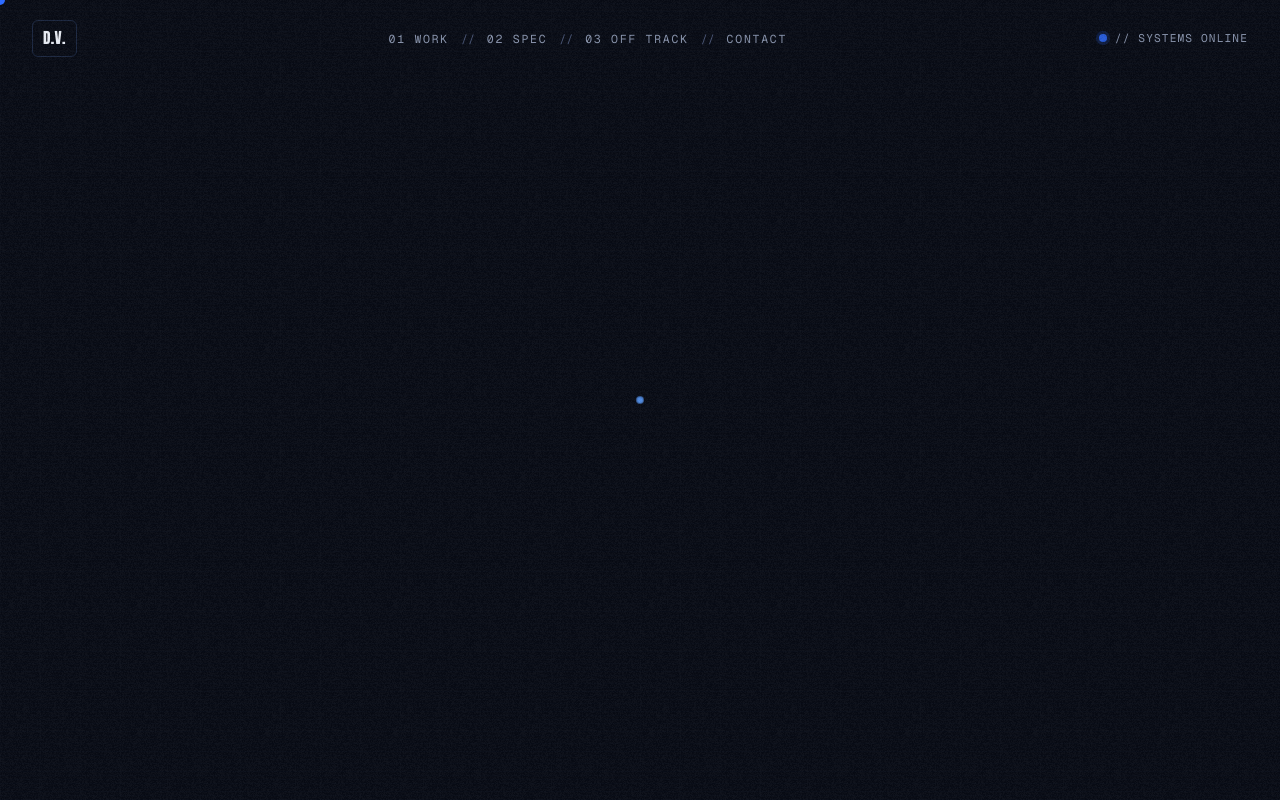
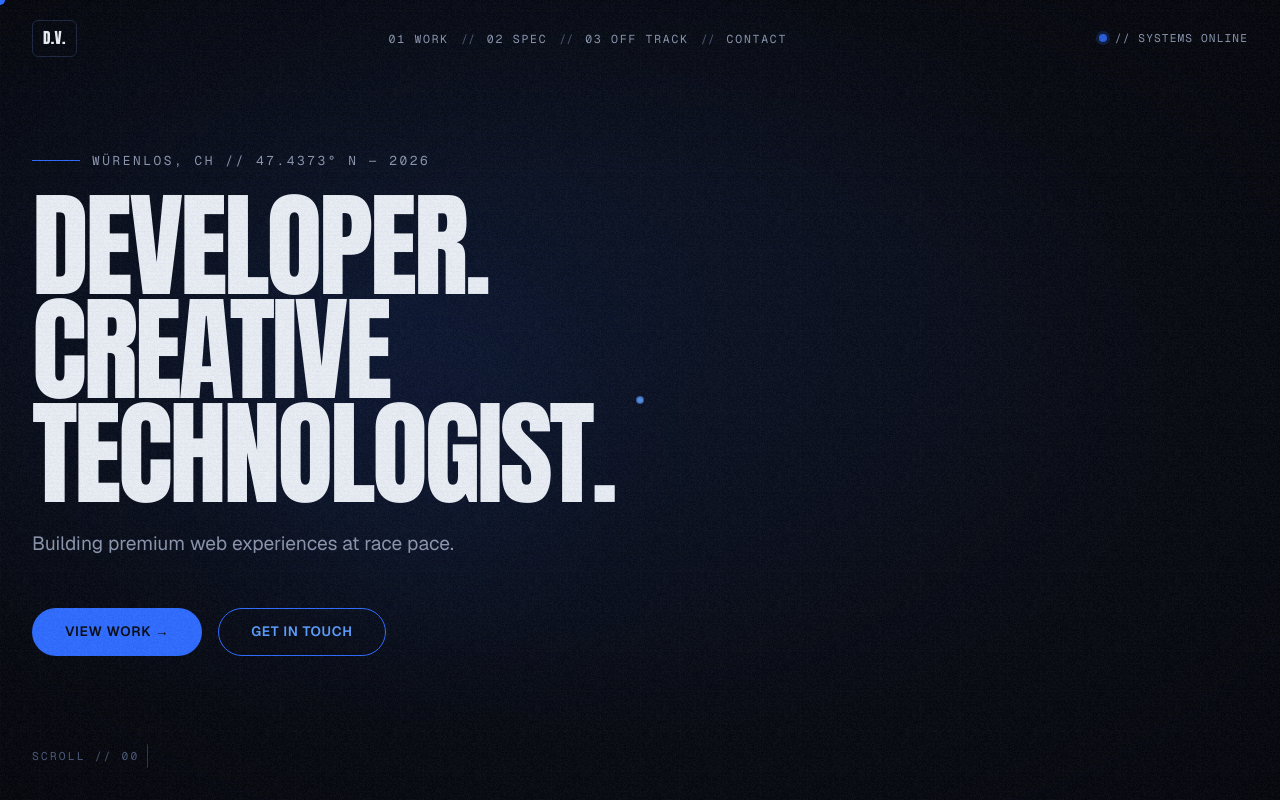
Before and after one commit to devin-voegele/portfolio, a Next.js app: page / in a window 1280 px wide. Built offline with nearby package versions, Linux system fonts and the light colour scheme.

Commit message:
feat: hero (static)

```diff
--- a/app/page.tsx
+++ b/app/page.tsx
@@ -1,10 +1,13 @@
 import { Nav } from '@/components/sections/Nav'
+import { Hero } from '@/components/sections/Hero'
 
 export default function Home() {
   return (
     <>
       <Nav />
-      <main className="bg-[var(--bg-primary)]" />
+      <main className="bg-[var(--bg-primary)]">
+        <Hero />
+      </main>
     </>
   )
 }
--- /dev/null
+++ b/components/sections/Hero.tsx
@@ -0,0 +1,167 @@
+'use client'
+
+import SplitReveal from '@/components/primitives/SplitReveal'
+import TelemetryLabel from '@/components/primitives/TelemetryLabel'
+import MagneticButton from '@/components/primitives/MagneticButton'
+
+export function Hero() {
+  return (
+    <section
+      id="top"
+      style={{
+        position: 'relative',
+        minHeight: '100vh',
+        display: 'flex',
+        flexDirection: 'column',
+        justifyContent: 'center',
+        padding: '0 32px',
+        overflow: 'hidden',
+      }}
+    >
+      {/* Background: empty WebGL container (Task 16) */}
+      <div
+        id="hero-webgl"
+        style={{ position: 'absolute', inset: 0, zIndex: 0, pointerEvents: 'none' }}
+      />
+
+      {/* Static fallback background / mobile / reduced-motion */}
+      <div
+        aria-hidden="true"
+        style={{
+          position: 'absolute',
+          inset: 0,
+          zIndex: 0,
+          pointerEvents: 'none',
+          background:
+            'radial-gradient(ellipse at 30% 40%, rgba(46,107,255,0.10), transparent 60%)',
+        }}
+      />
+      <div
+        className="glow-orb"
+        aria-hidden="true"
+        style={{
+          position: 'absolute',
+          top: '20%',
+          left: '10%',
+          width: '600px',
+          height: '600px',
+          zIndex: 0,
+          pointerEvents: 'none',
+          opacity: 0.5,
+        }}
+      />
+
+      {/* Vignette overlay */}
+      <div
+        aria-hidden="true"
+        style={{
+          position: 'absolute',
+          inset: 0,
+          zIndex: 1,
+          pointerEvents: 'none',
+          background:
+            'radial-gradient(ellipse at center, transparent 40%, rgba(0,0,0,0.45) 100%)',
+        }}
+      />
+
+      {/* Content */}
+      <div
+        style={{
+          position: 'relative',
+          zIndex: 2,
+          maxWidth: '1280px',
+          width: '100%',
+        }}
+      >
+        {/* Eyebrow */}
+        <TelemetryLabel>WÜRENLOS, CH // 47.4373° N — 2026</TelemetryLabel>
+
+        {/* Three-line headline */}
+        <div style={{ marginTop: 'var(--space-3)' }}>
+          <SplitReveal as="h1" trigger="mount" className="font-display hero-headline">
+            DEVELOPER.
+          </SplitReveal>
+          <SplitReveal as="h1" trigger="mount" className="font-display hero-headline">
+            CREATIVE
+          </SplitReveal>
+          <SplitReveal as="h1" trigger="mount" className="font-display hero-headline">
+            TECHNOLOGIST.
+          </SplitReveal>
+        </div>
+
+        {/* Subline */}
+        <p
+          style={{
+            color: 'var(--text-secondary)',
+            fontSize: 'clamp(1rem, 1.5vw, 1.25rem)',
+            maxWidth: '480px',
+            marginTop: 'var(--space-3)',
+            lineHeight: 1.6,
+          }}
+        >
+          Building premium web experiences at race pace.
+        </p>
+
+        {/* Button row */}
+        <div
+          style={{
+            marginTop: 'var(--space-6)',
+            display: 'flex',
+            gap: 'var(--space-2)',
+            flexWrap: 'wrap',
+          }}
+        >
+          <MagneticButton href="#work" variant="solid">
+            VIEW WORK →
+          </MagneticButton>
+          <MagneticButton href="#contact" variant="ghost">
+            GET IN TOUCH
+          </MagneticButton>
+        </div>
+      </div>
+
+      {/* Scroll cue */}
+      <div
+        className="font-mono"
+        aria-hidden="true"
+        style={{
+          position: 'absolute',
+          bottom: 'var(--space-4)',
+          left: '32px',
+          zIndex: 2,
+          fontSize: '0.7rem',
+          textTransform: 'uppercase',
+          letterSpacing: '0.2em',
+          color: 'var(--text-muted)',
+          display: 'flex',
+          alignItems: 'center',
+          gap: '8px',
+        }}
+      >
+        <span>SCROLL // 00</span>
+        <span
+          style={{
+            display: 'inline-block',
+            width: '1px',
+            height: '24px',
+            background: 'var(--text-muted)',
+            animation: 'heroScrollLine 1.4s ease-in-out infinite',
+            opacity: 0.6,
+          }}
+        />
+      </div>
+
+      <style>{`
+        .hero-headline {
+          color: var(--text-primary);
+          line-height: 0.9 !important;
+          margin: 0 !important;
+        }
+        @keyframes heroScrollLine {
+          0%, 100% { transform: scaleY(1); opacity: 0.6; }
+          50% { transform: scaleY(0.4); opacity: 0.2; }
+        }
+      `}</style>
+    </section>
+  )
+}
```
